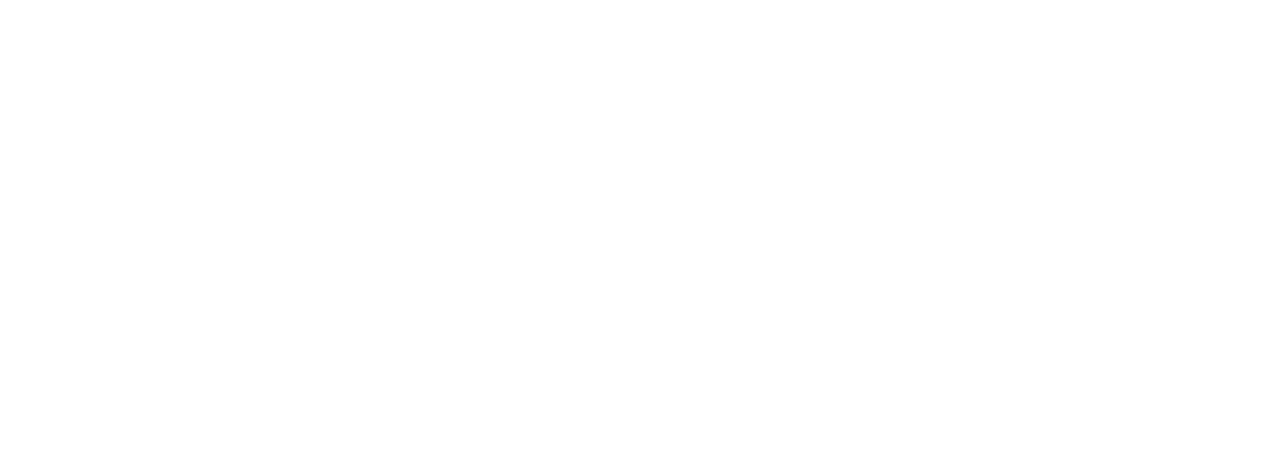
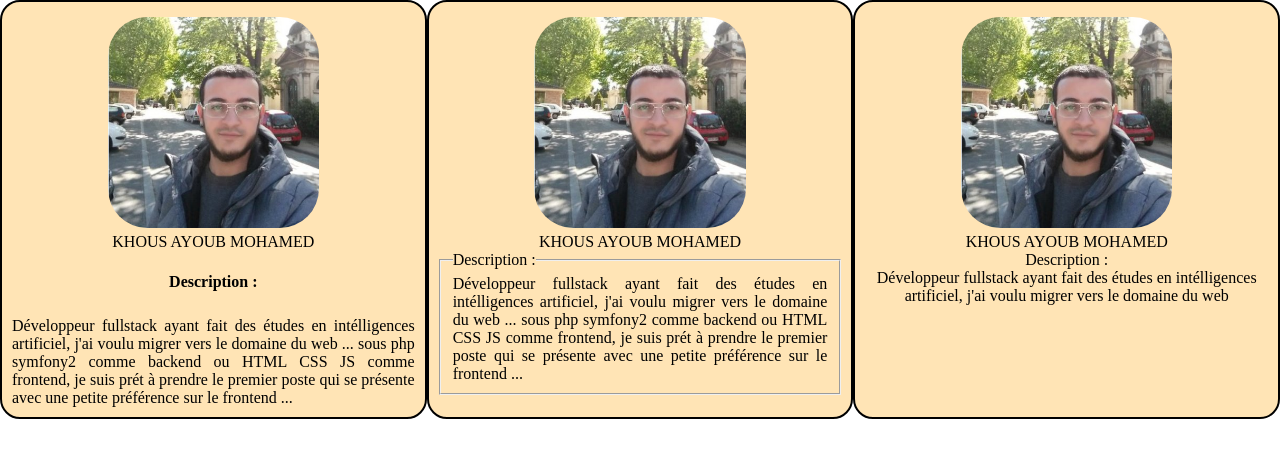
Before and after one commit to khousayoub/trombinoscope, a plain HTML site: page index.html in a window 1280 px wide. Drawn offline with Linux system fonts and the light colour scheme.

Commit message:
rebase done

```diff
--- a/index.html
+++ b/index.html
@@ -0,0 +1,50 @@
+<!DOCTYPE html>
+<html>
+<head>
+	<title></title>
+	<link rel="stylesheet" type="text/css" href="simplonstrap.css">
+	<link rel="stylesheet" type="text/css" href="perso.css">
+</head>
+<body>
+<div class="dflexcenter">
+	<div class="bloc_perso dflexcenter flex1">
+		<div>
+			<img class="photo centerm" src="tof.jpg">
+			<div class="centert">KHOUS AYOUB MOHAMED</div>
+			<h4 class="centert">Description : </h4>
+			<p class="pad10 txtjusti">Développeur fullstack ayant fait des études en intélligences artificiel, j'ai voulu migrer vers le domaine du web ... sous php symfony2 comme backend ou HTML CSS JS comme frontend, je suis prét à prendre le premier poste qui se présente avec une petite préférence sur le frontend ...
+			</p>
+		</div>
+		<div>
+
+		</div>
+	</div>
+	<div class="bloc_perso dflexcenter flex1">
+		<div>
+			<img class="photo centerm" src="tof.jpg">
+			<div class="centert">KHOUS AYOUB MOHAMED</div>
+			<fieldset class="margLR">
+				<legend>Description :</legend>
+				<p class="txtjusti">Développeur fullstack ayant fait des études en intélligences artificiel, j'ai voulu migrer vers le domaine du web ... sous php symfony2 comme backend ou HTML CSS JS comme frontend, je suis prét à prendre le premier poste qui se présente avec une petite préférence sur le frontend ...
+			</p>
+			</fieldset>
+		</div>
+		<div>
+
+		</div>
+	</div>
+	<div class="bloc_perso dflexcenter flex1">
+		<div>
+			<img class="photo centerm" src="tof.jpg">
+			<div class="centert">KHOUS AYOUB MOHAMED</div>
+			<p class="centert">Description : <br>
+			Développeur fullstack ayant fait des études en intélligences artificiel, j'ai voulu migrer vers le domaine du web
+			</p>
+		</div>
+		<div>
+
+		</div>
+	</div>
+</div>
+</body>
+</html>
--- a/perso.css
+++ b/perso.css
@@ -1,7 +1,29 @@
-.rebase {
-	margin: 10px;
-	border-top-right-radius: 10px;
+
+.bloc_perso {
+	border: 2px solid black;
+	border-radius: 20px;
+	background-color: moccasin;
 }
-.base {
+.photo {
+	margin-top: 10px;
+	border: 2px invisible black;
+	border-radius: 20%;
+	padding: 5px;
+	display: block;
+	width: 50%;
+}
+.flex1 {
+	flex: 1;
+}
+.txtjusti {
+	text-align: justify;
+}
+.pad10 {
+	padding: 5px;
+	margin: 5px;
+}
+.margLR {
+	margin: 0 10px;
+}.base {
 	color: white;
 }
```
Also changed, not shown: tof.jpg (added).
